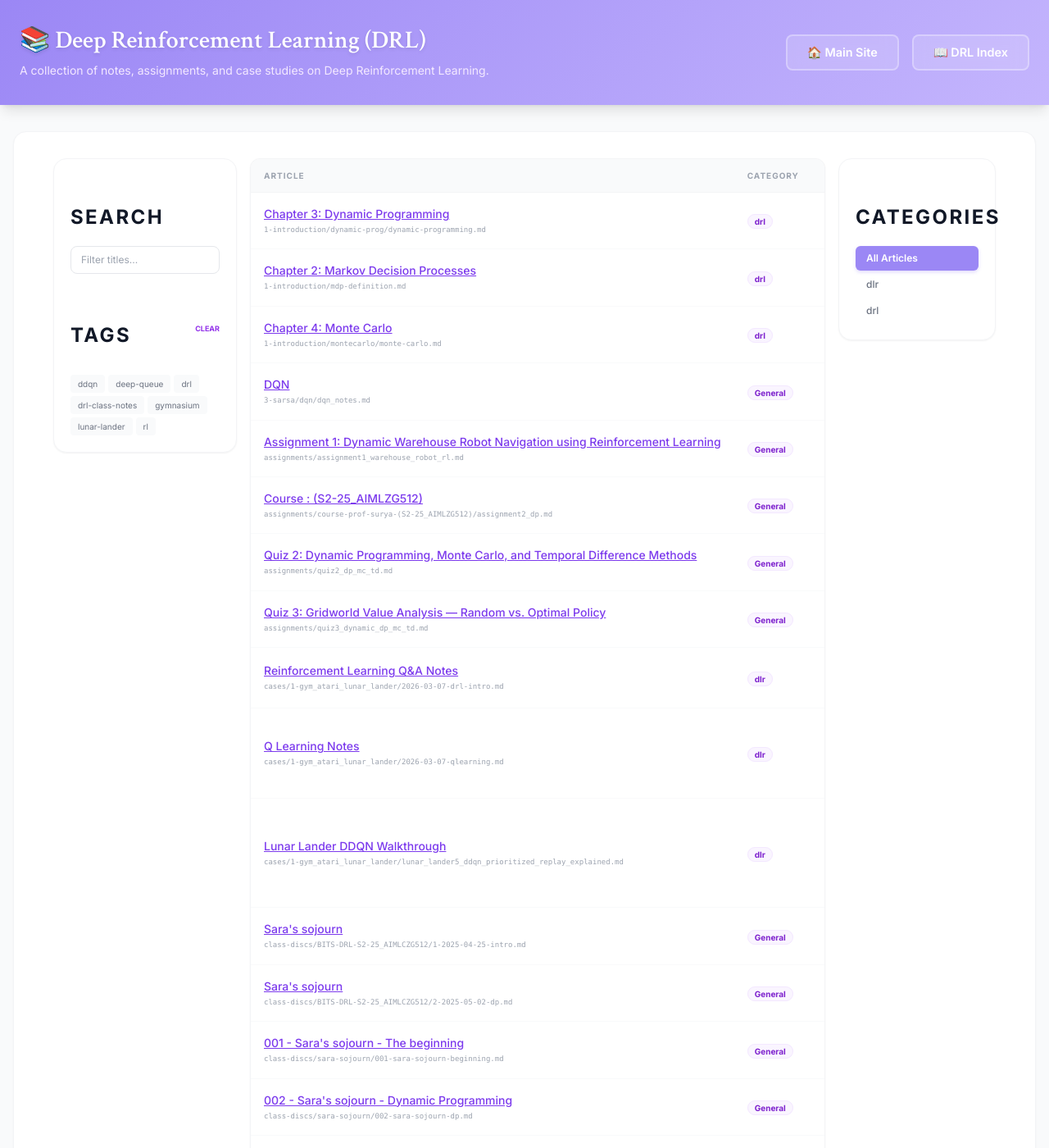
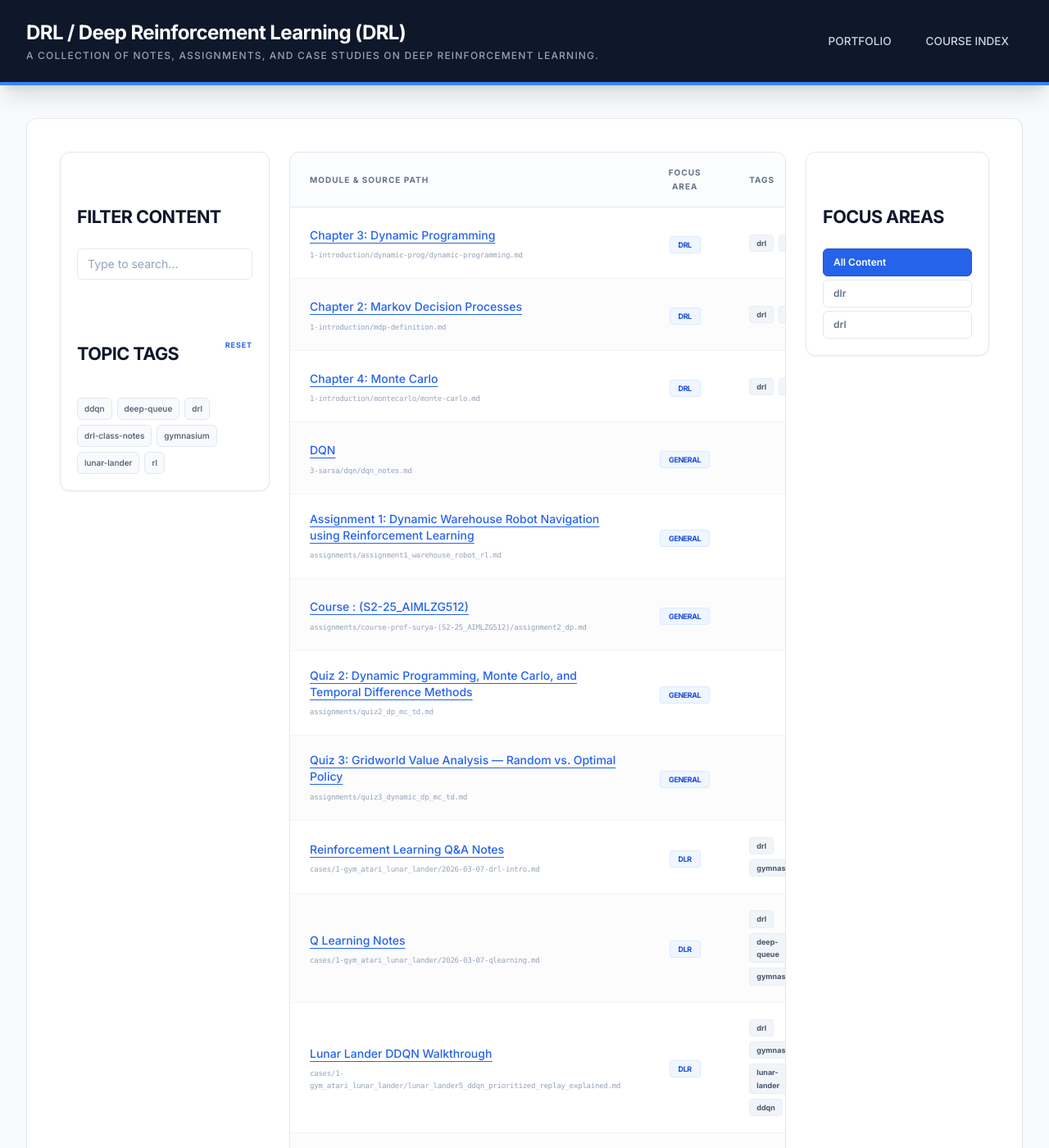
Before and after one commit to samratkar/drl, a Jekyll site: the page built from index.md, in a window 1280 px wide and 1400 px high. Shown: the whole window at 82% size. Built offline with Jekyll 4.4.1, drawn with Linux system fonts in a browser that asks for light colours; nearby versions of some CDN libraries; some of the changed text lies outside the part shown.

Commit message:
Professional blue and slate theme overhaul

```diff
--- a/_layouts/default.html
+++ b/_layouts/default.html
@@ -9,7 +9,7 @@
   <script src="https://cdn.tailwindcss.com"></script>
 
   <!-- Fonts -->
-  <link href="https://fonts.googleapis.com/css2?family=Inter:wght@300;400;500;600;700&family=Crimson+Text:ital,wght@0,400;0,600;1,400&display=swap" rel="stylesheet">
+  <link href="https://fonts.googleapis.com/css2?family=Inter:wght@300;400;500;600;700&family=Crimson+Text:ital,wght@0,400;0,600;1,400&family=JetBrains+Mono&display=swap" rel="stylesheet">
 
   {% seo %}
 
@@ -18,81 +18,89 @@
       font-family: 'Inter', sans-serif;
       margin: 0;
       padding: 0;
-      background-color: #f9fafb;
+      background-color: #f8fafc; /* Lighter slate background */
+      color: #1e293b;
     }
 
     .full-width-header {
       width: 100%;
-      background: linear-gradient(135deg, #9b87f5 0%, #c4b5fd 100%) !important;
+      background: #0f172a !important; /* Professional Dark Slate/Blue */
+      border-bottom: 4px solid #3b82f6; /* Accent blue line */
     }
 
     .nav-link {
-      color: white;
-      background: rgba(255, 255, 255, 0.15);
-      backdrop-filter: blur(10px);
+      color: #cbd5e1;
       text-decoration: none;
-      font-weight: 600;
-      font-size: 0.9rem;
-      padding: 0.6rem 1.5rem;
-      border-radius: 0.5rem;
-      transition: all 0.3s ease;
-      border: 2px solid rgba(255, 255, 255, 0.3);
+      font-weight: 500;
+      font-size: 0.85rem;
+      padding: 0.5rem 1rem;
+      border-radius: 0.375rem;
+      transition: all 0.2s ease;
+      border: 1px solid transparent;
     }
 
     .nav-link:hover {
-      background: white;
-      color: #9b87f5;
-      border-color: white;
-      transform: translateY(-2px);
-      box-shadow: 0 4px 12px rgba(255, 255, 255, 0.3);
+      color: white;
+      background: rgba(255, 255, 255, 0.05);
+      border-color: rgba(255, 255, 255, 0.1);
     }
 
-    /* Markdown Content Styling */
+    /* Professional Markdown Content Styling */
     .markdown-content {
-      line-height: 1.6;
-      color: #374151;
+      line-height: 1.7;
+      color: #334155;
     }
     .markdown-content h1, .markdown-content h2, .markdown-content h3 {
-      color: #111827;
+      color: #0f172a;
       font-weight: 700;
-      margin-top: 2rem;
-      margin-bottom: 1rem;
+      margin-top: 2.5rem;
+      margin-bottom: 1.25rem;
+      letter-spacing: -0.025em;
     }
-    .markdown-content h1 { font-size: 2.25rem; }
-    .markdown-content h2 { font-size: 1.875rem; border-bottom: 1px solid #e5e7eb; padding-bottom: 0.5rem; }
-    .markdown-content h3 { font-size: 1.5rem; }
+    .markdown-content h1 { font-size: 2.5rem; }
+    .markdown-content h2 { font-size: 1.75rem; border-bottom: 2px solid #e2e8f0; padding-bottom: 0.5rem; }
+    .markdown-content h3 { font-size: 1.35rem; }
 
-    .markdown-content p { margin-bottom: 1.25rem; }
-    .markdown-content ul { margin-bottom: 1.25rem; padding-left: 1.5rem; list-style-type: disc !important; }
-    .markdown-content ol { margin-bottom: 1.25rem; padding-left: 1.5rem; list-style-type: decimal !important; }
-    .markdown-content li { margin-bottom: 0.5rem; }
-    .markdown-content li::marker { color: #9b87f5; }
+    .markdown-content p { margin-bottom: 1.5rem; }
+    .markdown-content ul { margin-bottom: 1.5rem; padding-left: 1.5rem; list-style-type: disc !important; }
+    .markdown-content ol { margin-bottom: 1.5rem; padding-left: 1.5rem; list-style-type: decimal !important; }
+    .markdown-content li { margin-bottom: 0.65rem; }
+    .markdown-content li::marker { color: #3b82f6; } /* Professional blue bullets */
 
     .markdown-content a {
-      color: #7c3aed;
-      text-decoration: underline !important;
+      color: #2563eb;
+      text-decoration: underline;
+      text-underline-offset: 4px;
       font-weight: 500;
+      transition: color 0.2s;
     }
     .markdown-content a:hover {
-      color: #6d28d9;
+      color: #1d4ed8;
+      text-decoration-thickness: 2px;
     }
+
     .markdown-content code {
-      background-color: #f3f4f6;
+      font-family: 'JetBrains Mono', monospace;
+      background-color: #f1f5f9;
+      color: #e11d48;
       padding: 0.2rem 0.4rem;
-      border-radius: 0.25rem;
+      border-radius: 0.375rem;
       font-size: 0.875em;
     }
+
     .markdown-content pre {
-      background-color: #1f2937;
-      color: #f9fafb;
-      padding: 1rem;
-      border-radius: 0.5rem;
+      font-family: 'JetBrains Mono', monospace;
+      background-color: #0f172a;
+      color: #f8fafc;
+      padding: 1.5rem;
+      border-radius: 0.75rem;
       overflow-x: auto;
-      margin-bottom: 1.25rem;
+      margin: 2rem 0;
+      box-shadow: 0 4px 6px -1px rgba(0, 0, 0, 0.1);
     }
 
-    /* Mermaid and MathJax */
-    .mermaid { background: white !important; margin: 2rem 0; display: flex; justify-content: center; }
+    /* Mermaid */
+    .mermaid { background: white !important; margin: 2.5rem 0; padding: 1.5rem; border: 1px solid #e2e8f0; border-radius: 0.75rem; display: flex; justify-content: center; }
   </style>
 
   <!-- MathJax -->
@@ -110,35 +118,35 @@
   <!-- Mermaid -->
   <script type="module">
     import mermaid from 'https://cdn.jsdelivr.net/npm/mermaid@10/dist/mermaid.esm.min.mjs';
-    mermaid.initialize({ startOnLoad: true, theme: 'default' });
+    mermaid.initialize({ startOnLoad: true, theme: 'neutral' });
   </script>
 </head>
 <body>
-  <header class="full-width-header shadow-lg">
-    <div class="max-w-screen-xl mx-auto px-6 py-8">
-      <div class="flex items-center justify-between flex-wrap gap-6">
+  <header class="full-width-header shadow-xl">
+    <div class="w-full max-w-[1600px] mx-auto px-8 py-6">
+      <div class="flex items-center justify-between flex-wrap gap-8">
         <div class="flex-1">
-          <h1 class="text-3xl font-bold text-white" style="font-family: 'Crimson Text', serif; text-shadow: 0 2px 4px rgba(0,0,0,0.1);">
-            <a href="{{ "/" | relative_url }}">📚 {{ site.title }}</a>
+          <h1 class="text-2xl font-bold text-white tracking-tight" style="font-family: 'Inter', sans-serif;">
+            <a href="{{ "/" | relative_url }}" class="hover:text-blue-400 transition-colors">DRL / {{ site.title }}</a>
           </h1>
-          <p class="mt-2 text-purple-100 text-sm">{{ site.description }}</p>
+          <p class="mt-1 text-slate-400 text-xs font-medium uppercase tracking-widest">{{ site.description }}</p>
         </div>
-        <nav class="flex gap-4">
-          <a href="https://samratkar.github.io/" class="nav-link">🏠 Main Site</a>
-          <a href="{{ "/" | relative_url }}" class="nav-link">📖 DRL Index</a>
+        <nav class="flex gap-2">
+          <a href="https://samratkar.github.io/" class="nav-link">PORTFOLIO</a>
+          <a href="{{ "/" | relative_url }}" class="nav-link">COURSE INDEX</a>
         </nav>
       </div>
     </div>
   </header>
 
-  <main class="w-full mx-auto px-4 py-8">
-    <article class="markdown-content bg-white p-6 md:p-8 rounded-2xl shadow-sm border border-gray-100">
+  <main class="w-full max-w-[1600px] mx-auto px-8 py-10">
+    <article class="markdown-content bg-white p-10 rounded-xl shadow-sm border border-slate-200">
       {{ content }}
     </article>
   </main>
 
-  <footer class="max-w-screen-xl mx-auto px-6 py-8 text-center text-gray-500 text-sm border-t border-gray-200">
-    &copy; {{ "now" | date: "%Y" }} {{ site.github_username }} | Built with Jekyll
+  <footer class="w-full max-w-[1600px] mx-auto px-8 py-12 text-center text-slate-400 text-xs font-medium border-t border-slate-100 uppercase tracking-widest">
+    &copy; {{ "now" | date: "%Y" }} {{ site.github_username }} &middot; RESEARCH & EDUCATION
   </footer>
 </body>
 </html>
--- a/index.md
+++ b/index.md
@@ -1,76 +1,76 @@
 ---
 layout: default
-title: DRL Course Index
+title: Course Curriculum Index
 ---
 
 <style>
   .tag-item, .category-item {
     cursor: pointer !important;
-    transition: all 0.2s ease;
+    transition: all 0.15s ease-in-out;
     user-select: none;
-    border: 1px solid transparent;
+    border: 1px solid #e2e8f0;
   }
   .tag-item:hover, .category-item:hover {
-    background-color: #f3e8ff;
-    transform: translateX(4px);
-    border-color: #c4b5fd;
+    background-color: #f1f5f9;
+    border-color: #cbd5e1;
+    color: #0f172a;
   }
   .tag-item.active, .category-item.active {
-    background-color: #9b87f5 !important;
+    background-color: #2563eb !important;
     color: white !important;
+    border-color: #1d4ed8 !important;
     font-weight: 600;
-    box-shadow: 0 2px 4px rgba(155, 135, 245, 0.3);
   }
   .hidden-row {
     display: none !important;
   }
   .side-panel {
     position: sticky;
-    top: 2rem;
+    top: 2.5rem;
     background: white;
-    border-radius: 1rem;
+    border-radius: 0.75rem;
     padding: 1.25rem;
-    border: 1px solid #f3f4f6;
+    border: 1px solid #e2e8f0;
   }
   .section-title {
-    font-size: 0.7rem;
-    font-weight: 700;
-    color: #9ca3af;
+    font-size: 0.65rem;
+    font-weight: 800;
+    color: #64748b;
     text-transform: uppercase;
-    letter-spacing: 0.1em;
+    letter-spacing: 0.15em;
     margin-bottom: 1rem;
     display: flex;
     align-items: center;
     gap: 0.5rem;
   }
-  /* Ensure the main container uses more horizontal space */
-  .wide-container {
-    max-width: 100% !important;
-    width: 100%;
+  .article-row:nth-child(even) {
+    background-color: #fcfcfd;
   }
 </style>
 
-<div class="wide-container px-4">
-  <div class="flex flex-col xl:flex-row gap-4 items-start">
+<div class="w-full">
+  <div class="flex flex-col xl:flex-row gap-6 items-start">
 
-    <!-- LEFT PANEL: Search & Tags (Narrower) -->
-    <aside class="w-full xl:w-56 flex-shrink-0">
+    <!-- LEFT PANEL: Navigation & Tags -->
+    <aside class="w-full xl:w-64 flex-shrink-0">
       <div class="side-panel shadow-sm">
         <!-- Search -->
-        <div class="mb-6">
-          <h3 class="section-title">Search</h3>
-          <input type="text" id="artSearch" placeholder="Filter titles..."
-                 class="w-full px-3 py-2 text-xs border border-gray-200 rounded-lg focus:ring-2 focus:ring-purple-500 outline-none"
-                 onkeyup="filterByText()">
+        <div class="mb-8">
+          <h3 class="section-title">Filter Content</h3>
+          <div class="relative">
+            <input type="text" id="artSearch" placeholder="Type to search..."
+                   class="w-full pl-3 pr-3 py-2 text-sm border border-slate-200 rounded-md focus:ring-2 focus:ring-blue-500 focus:border-blue-500 outline-none transition-all placeholder:text-slate-400"
+                   onkeyup="filterByText()">
+          </div>
         </div>
 
         <!-- Tags -->
         <div>
-          <div class="flex items-center justify-between mb-3">
-            <h3 class="section-title mb-0">Tags</h3>
-            <button onclick="clearFilters()" class="text-[9px] text-purple-600 font-bold uppercase">Clear</button>
+          <div class="flex items-center justify-between mb-4">
+            <h3 class="section-title mb-0">Topic Tags</h3>
+            <button onclick="clearFilters()" class="text-[9px] font-bold text-blue-600 hover:text-blue-800 uppercase tracking-widest transition-colors">Reset</button>
           </div>
-          <div id="tagsList" class="flex flex-wrap gap-1">
+          <div id="tagsList" class="flex flex-wrap gap-1.5">
             {% assign tags = "" | split: "," %}
             {% for p in site.pages %}
               {% if p.tags %}
@@ -83,7 +83,7 @@ title: DRL Course Index
             {% endfor %}
             {% assign tags = tags | sort %}
             {% for tag in tags %}
-              <span class="tag-item px-2 py-0.5 bg-gray-50 text-gray-500 rounded text-[10px] border border-gray-100" onclick="filterByTag('{{ tag }}', this)">
+              <span class="tag-item px-2 py-1 bg-slate-50 text-slate-600 rounded-md text-[10px] font-medium" onclick="filterByTag('{{ tag }}', this)">
                 {{ tag }}
               </span>
             {% endfor %}
@@ -92,36 +92,38 @@ title: DRL Course Index
       </div>
     </aside>
 
-    <!-- MIDDLE PANEL: Table (Maximum Expansion) -->
+    <!-- MIDDLE PANEL: Table -->
     <div class="flex-1 min-w-0 w-full">
-      <div class="bg-white rounded-xl shadow-sm border border-gray-100 overflow-hidden">
+      <div class="bg-white rounded-xl shadow-sm border border-slate-200 overflow-hidden">
         <div class="overflow-x-auto">
           <table class="w-full text-left border-collapse table-auto">
             <thead>
-              <tr class="bg-gray-50 border-b border-gray-100">
-                <th class="px-4 py-3 text-[10px] font-bold text-gray-400 uppercase tracking-widest w-1/2">Article</th>
-                <th class="px-4 py-3 text-[10px] font-bold text-gray-400 uppercase tracking-widest w-1/6">Category</th>
-                <th class="px-4 py-3 text-[10px] font-bold text-gray-400 uppercase tracking-widest w-1/3">Tags</th>
+              <tr class="bg-slate-50/50 border-b border-slate-200">
+                <th class="px-6 py-4 text-[10px] font-extrabold text-slate-500 uppercase tracking-widest w-1/2">Module & Source Path</th>
+                <th class="px-6 py-4 text-[10px] font-extrabold text-slate-500 uppercase tracking-widest w-1/6 text-center">Focus Area</th>
+                <th class="px-6 py-4 text-[10px] font-extrabold text-slate-500 uppercase tracking-widest w-1/3">Tags</th>
               </tr>
             </thead>
             <tbody id="articleBody">
               {% assign sorted_pages = site.pages | sort: "path" %}
               {% for p in sorted_pages %}
                 {% if p.title and p.url != "/" and p.path contains ".md" and p.path != "index.md" and p.path != "README.md" %}
-                  <tr class="article-row border-b border-gray-50 hover:bg-purple-50/30 transition-colors"
-                      data-category="{{ p.category | default: 'General' }}"
+                  <tr class="article-row border-b border-slate-100 hover:bg-blue-50/20 transition-colors"
+                      data-category="{{ p.category | default: 'Uncategorized' }}"
                       data-tags="{{ p.tags | join: ',' }}">
-                    <td class="px-4 py-4">
-                      <a href="{{ p.url | relative_url }}" class="text-sm font-semibold text-gray-800 hover:text-purple-600 block truncate" title="{{ p.title }}">{{ p.title }}</a>
-                      <span class="text-[9px] text-gray-400 font-mono block mt-0.5">{{ p.path }}</span>
+                    <td class="px-6 py-5">
+                      <a href="{{ p.url | relative_url }}" class="text-sm font-bold text-slate-800 hover:text-blue-600 transition-colors inline-block" title="{{ p.title }}">{{ p.title }}</a>
+                      <div class="flex items-center gap-2 mt-1">
+                        <span class="text-[9px] text-slate-400 font-mono tracking-tight">{{ p.path }}</span>
+                      </div>
                     </td>
-                    <td class="px-4 py-4">
-                      <span class="text-[10px] font-bold text-purple-700 bg-purple-50 px-2 py-0.5 rounded-full border border-purple-100">{{ p.category | default: "General" }}</span>
+                    <td class="px-6 py-5 text-center">
+                      <span class="text-[9px] font-black text-blue-700 bg-blue-50 px-2.5 py-1 rounded uppercase tracking-tighter border border-blue-100">{{ p.category | default: "General" }}</span>
                     </td>
-                    <td class="px-4 py-4">
-                      <div class="flex flex-wrap gap-1">
+                    <td class="px-6 py-5">
+                      <div class="flex flex-wrap gap-1.5">
                         {% for tag in p.tags %}
-                          <span class="px-1.5 py-0.5 bg-gray-100 text-gray-600 rounded text-[9px] font-medium">{{ tag }}</span>
+                          <span class="px-2 py-0.5 bg-slate-100 text-slate-600 rounded text-[9px] font-bold border border-slate-200/50">{{ tag }}</span>
                         {% endfor %}
                       </div>
                     </td>
@@ -134,11 +136,11 @@ title: DRL Course Index
       </div>
     </div>
 
-    <!-- RIGHT PANEL: Categories (Narrower) -->
-    <aside class="w-full xl:w-48 flex-shrink-0">
+    <!-- RIGHT PANEL: Categories -->
+    <aside class="w-full xl:w-56 flex-shrink-0">
       <div class="side-panel shadow-sm">
-        <h3 class="section-title">Categories</h3>
-        <div id="categoryList" class="space-y-0.5">
+        <h3 class="section-title">Focus Areas</h3>
+        <div id="categoryList" class="space-y-1">
           {% assign categories = "" | split: "," %}
           {% for p in site.pages %}
             {% if p.category %}
@@ -149,12 +151,12 @@ title: DRL Course Index
           {% endfor %}
           {% assign categories = categories | sort %}
 
-          <div class="category-item px-3 py-1.5 rounded-md text-xs font-medium text-purple-600 bg-purple-50 active" onclick="clearFilters()">
-            All Articles
+          <div class="category-item px-3 py-2 rounded-md text-xs font-bold text-blue-600 bg-blue-50 border-blue-100 active" onclick="clearFilters(this)">
+            All Content
           </div>
 
           {% for cat in categories %}
-            <div class="category-item px-3 py-1.5 rounded-md text-xs font-medium text-gray-500" onclick="filterByCategory('{{ cat }}', this)">
+            <div class="category-item px-3 py-2 rounded-md text-xs font-semibold text-slate-500" onclick="filterByCategory('{{ cat }}', this)">
               {{ cat }}
             </div>
           {% endfor %}
```
Also changed, not shown: other parts of index.md (+18 -5 lines).
